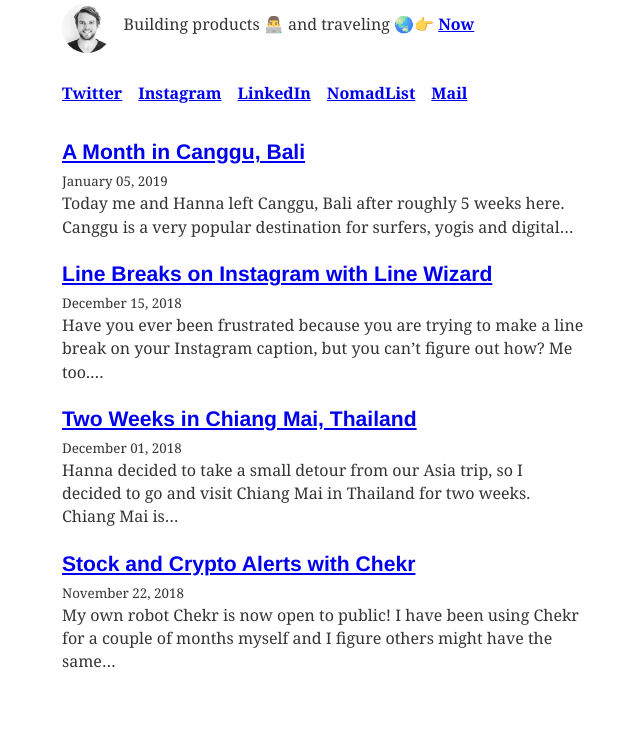
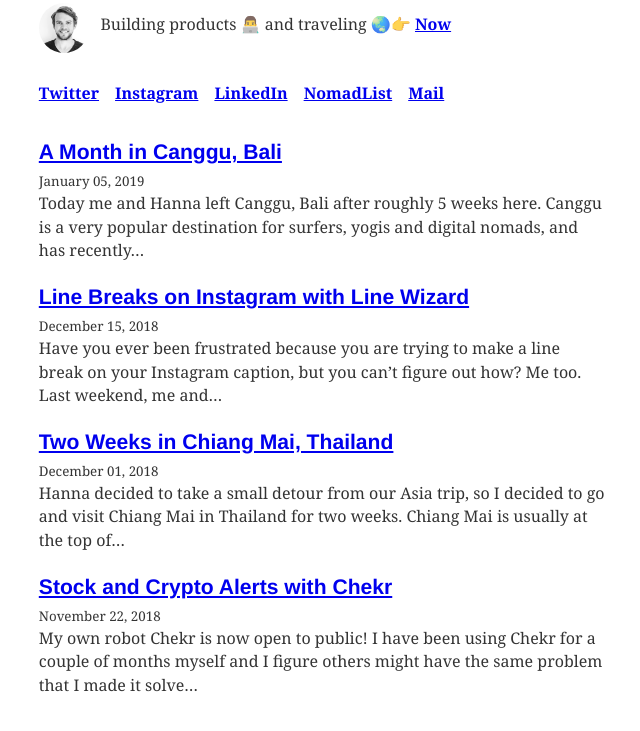
Before and after one commit to niklaslavrell/lavrell.se, a Gatsby site: page / in a window 1280 px wide. Shown: the part 159-890 px from the top of the page, without its empty margins (317-957 px from the left). Built offline with nearby package versions, Linux system fonts and the light colour scheme; Gatsby itself is replaced by a stand-in of ours; some packages are replaced by stand-ins of ours.

Commit message:
layout updates

```diff
--- a/gatsby-config.js
+++ b/gatsby-config.js
@@ -35,7 +35,7 @@ module.exports = {
           {
             resolve: `gatsby-remark-images`,
             options: {
-              maxWidth: 590,
+              maxWidth: 560,
             },
           },
           {
--- a/src/components/layout.js
+++ b/src/components/layout.js
@@ -58,7 +58,7 @@ class Layout extends React.Component {
         style={{
           marginLeft: 'auto',
           marginRight: 'auto',
-          maxWidth: rhythm(24),
+          maxWidth: rhythm(26),
           padding: `${rhythm(1.5)} ${rhythm(3 / 4)}`,
         }}
       >
--- a/src/pages/index.js
+++ b/src/pages/index.js
@@ -87,7 +87,7 @@ export const pageQuery = graphql`
     allMarkdownRemark(sort: { fields: [frontmatter___date], order: DESC }) {
       edges {
         node {
-          excerpt
+          excerpt(pruneLength: 165)
           fields {
             slug
           }
--- a/src/templates/blog-post.js
+++ b/src/templates/blog-post.js
@@ -46,6 +46,7 @@ class BlogPostTemplate extends React.Component {
             flexWrap: 'wrap',
             justifyContent: 'space-between',
             listStyle: 'none',
+            marginLeft: 0,
             padding: 0,
           }}
         >
```
